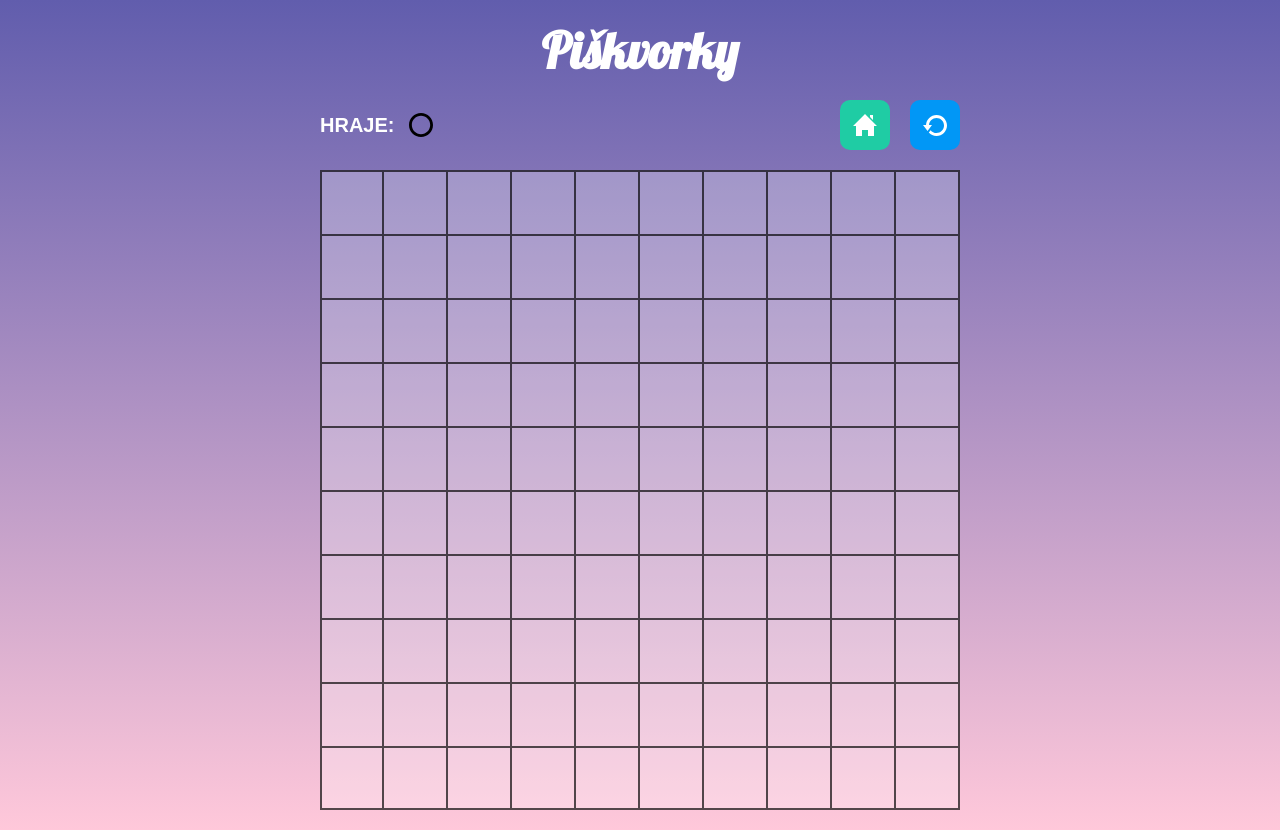
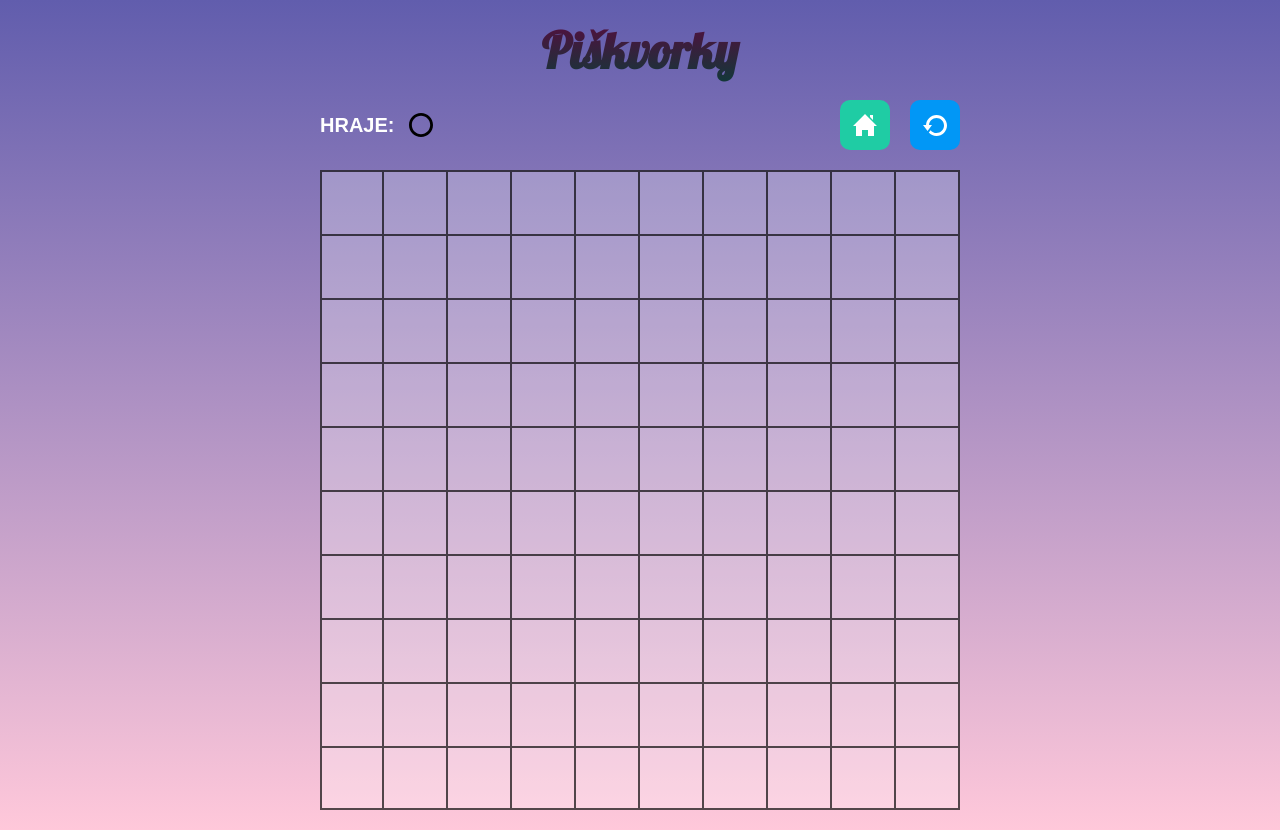
Before and after one commit to michaelamitr/piskvorky, a plain HTML site: page hra.html in a window 1280 px wide. Drawn offline with Linux system fonts and the light colour scheme.

Commit message:
personal design edit

```diff
--- a/style.css
+++ b/style.css
@@ -119,8 +119,10 @@ a {
 
 /*------------------------------------*/
 .title {
-  color: white;
   margin-bottom: -20px;
+  background: -webkit-linear-gradient(rgb(106, 0, 65), #004337);
+  -webkit-background-clip: text;
+  -webkit-text-fill-color: transparent;
 }
 
 .container {
@@ -162,15 +164,6 @@ a {
   gap: 15px;
   align-items: center;
 }
-
-/*
-.circle {
-  width: 30px;
-  height: 30px;
-  border: 5px solid white;
-  border-radius: 50%;
-}
-*/
 
 .playfield__container {
   display: flex;
```
